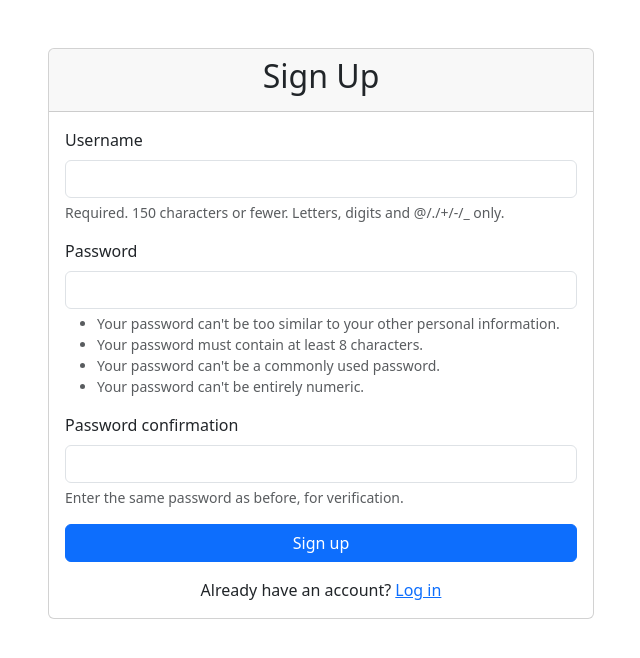
After one commit to ibrahimsobirov/django-vue-todo-app, a Django app: page /register/ in a window 1280 px wide. The commit adds this page. Shown: the top 658 px of the page, without its empty margins (319-959 px from the left). Run offline with Django 5.2, Linux system fonts and the light colour scheme.

Commit message:
Added user authentication with login, registration, and logout functionality

```diff
--- a/tasks/urls.py
+++ b/tasks/urls.py
@@ -3,9 +3,9 @@ from . import views
 
 urlpatterns = [
     path('', views.list, name='list'),
-]
-
-urlpatterns += [
+    path('login/', views.login_view, name='login'),
+    path('register/', views.register_view, name='register'),
+    path('logout/', views.logout_view, name='logout'),
     path('api/tasks/', views.api_get_list, name='api_get_list'),
     path('api/tasks/create/', views.api_task_create, name='api_task_create'),
     path('api/tasks/<int:task_id>/update/', views.api_task_update, name='api_task_update'),
--- a/tasks/views.py
+++ b/tasks/views.py
@@ -2,8 +2,15 @@ from django.shortcuts import render, redirect, get_object_or_404
 from .models import Task
 from django.http import JsonResponse
 import json
+from django.contrib.auth.decorators import login_required
+from django.contrib.auth import authenticate, login, logout
+from django.contrib.auth.forms import UserCreationForm
+from django.contrib.auth.models import User
+from django.contrib import messages
 
 
+
+@login_required
 def list(request):
     return render(request, 'tasks/list.html')
 
@@ -19,6 +26,52 @@ def api_get_list(request):
             'is_completed': task.is_completed,
         })
     return JsonResponse(response_data, safe=False)
+
+
+def login_view(request):
+    if request.user.is_authenticated:
+        return redirect('list')
+
+    if request.method == 'POST':
+        username = request.POST.get('username')
+        password = request.POST.get('password')
+
+        user = authenticate(request, username=username, password=password)
+
+        if user is not None:
+            login(request, user)
+            return redirect('list')
+        else:
+            messages.error(request, 'Invalid username or password.')
+
+    return render(request, 'tasks/login.html')
+
+
+
+def register_view(request):
+    if request.user.is_authenticated:
+        return redirect('list')
+
+    if request.method == 'POST':
+        form = UserCreationForm(request.POST)
+        if form.is_valid():
+            user = form.save()
+            login(request, user)
+            messages.success(request, 'Registration successful!')
+            return redirect('list')
+        else:
+            for field, errors in form.errors.items():
+                for error in errors:
+                    messages.error(request, f"{field.title()}: {error}")
+    else:
+        form = UserCreationForm()
+
+    return render(request, 'tasks/register.html', {'form': form})
+
+
+def logout_view(request):
+    logout(request)
+    return redirect('login')
 
 
 def api_task_create(request):
--- /dev/null
+++ b/templates/tasks/register.html
@@ -0,0 +1,56 @@
+<!DOCTYPE html>
+<html>
+<head>
+    <title>Sign Up</title>
+    <link href="https://cdn.jsdelivr.net/npm/bootstrap@5.3.8/dist/css/bootstrap.min.css" rel="stylesheet">
+</head>
+<body class="container mt-5">
+    <div class="row justify-content-center">
+        <div class="col-md-6">
+            <div class="card">
+                <div class="card-header">
+                    <h2 class="text-center">Sign Up</h2>
+                </div>
+                <div class="card-body">
+                    {% if messages %}
+                        {% for message in messages %}
+                            <div class="alert alert-{{ message.tags }}">{{ message }}</div>
+                        {% endfor %}
+                    {% endif %}
+
+                    <form method="post">
+                        {% csrf_token %}
+                        <div class="mb-3">
+                            <label class="form-label">Username</label>
+                            <input type="text" name="username" class="form-control" required>
+                            <div class="form-text">Required. 150 characters or fewer. Letters, digits and @/./+/-/_ only.</div>
+                        </div>
+                        <div class="mb-3">
+                            <label class="form-label">Password</label>
+                            <input type="password" name="password1" class="form-control" required>
+                            <div class="form-text">
+                                <ul>
+                                    <li>Your password can't be too similar to your other personal information.</li>
+                                    <li>Your password must contain at least 8 characters.</li>
+                                    <li>Your password can't be a commonly used password.</li>
+                                    <li>Your password can't be entirely numeric.</li>
+                                </ul>
+                            </div>
+                        </div>
+                        <div class="mb-3">
+                            <label class="form-label">Password confirmation</label>
+                            <input type="password" name="password2" class="form-control" required>
+                            <div class="form-text">Enter the same password as before, for verification.</div>
+                        </div>
+                        <button type="submit" class="btn btn-primary w-100">Sign up</button>
+                    </form>
+
+                    <div class="mt-3 text-center">
+                        Already have an account? <a href="{% url 'login' %}">Log in</a>
+                    </div>
+                </div>
+            </div>
+        </div>
+    </div>
+</body>
+</html>
--- a/todo/settings.py
+++ b/todo/settings.py
@@ -84,3 +84,7 @@ STATIC_URL = 'static/'
 
 
 DEFAULT_AUTO_FIELD = 'django.db.models.BigAutoField'
+
+LOGIN_URL = 'login'
+LOGIN_REDIRECT_URL = 'list'
+LOGOUT_REDIRECT_URL = 'login'
```
Also changed, not shown: templates/tasks/list.html (+8 -0 lines), templates/tasks/login.html (added, +42 -0 lines), db.sqlite3.
